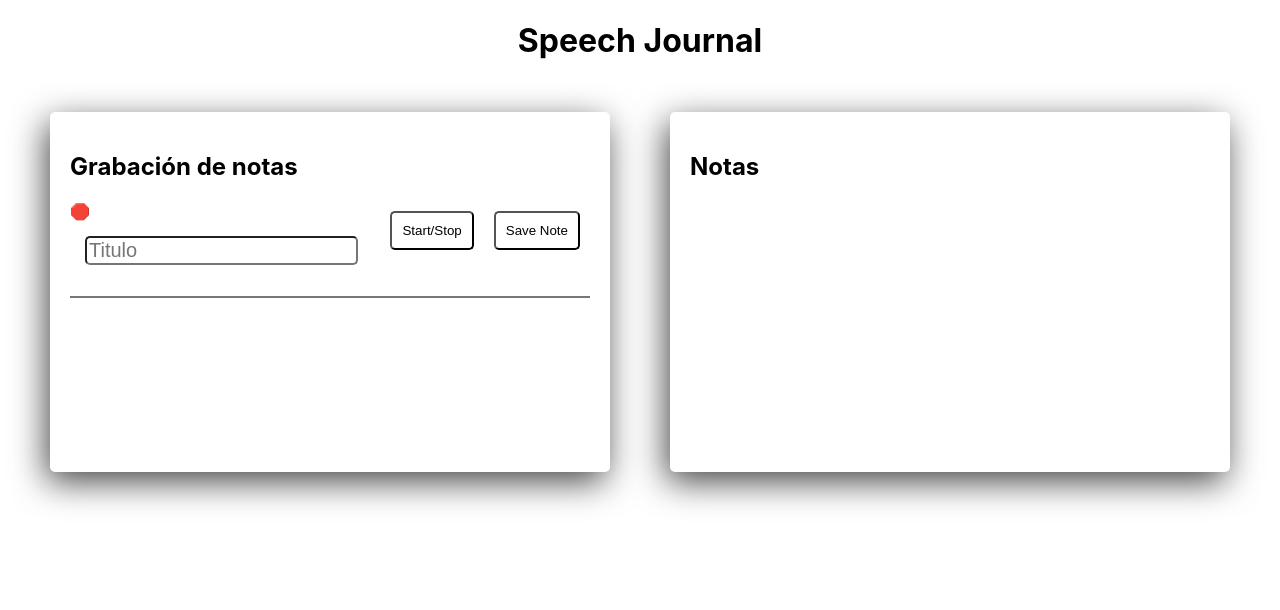
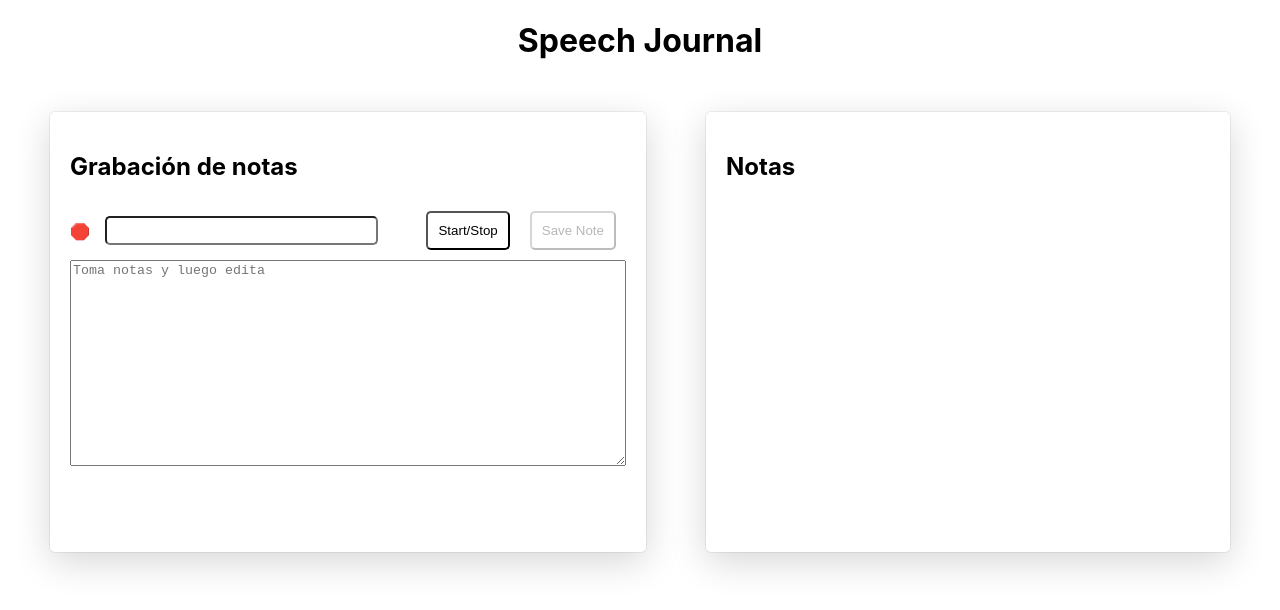
Before and after one commit to croko22/speech-journal, a React (Vite) app: page / in a window 1280 px wide. Shown: the top 610 px of the page. Built offline with nearby package versions, Linux system fonts and the light colour scheme.

Commit message:
Edit text area and btn delete

```diff
--- a/package.json
+++ b/package.json
@@ -10,7 +10,8 @@
   },
   "dependencies": {
     "react": "^18.2.0",
-    "react-dom": "^18.2.0"
+    "react-dom": "^18.2.0",
+    "uuid": "^8.3.2"
   },
   "devDependencies": {
     "@types/react": "^18.0.15",
--- a/src/App.css
+++ b/src/App.css
@@ -16,8 +16,8 @@ body {
 }
 
 .box {
-  box-shadow: -4px 10px 35px -1px rgba(0, 0, 0, 0.75);
-  min-height: 20rem;
+  box-shadow: rgba(0, 0, 0, 0.16) 0px 10px 36px 0px, rgba(0, 0, 0, 0.06) 0px 0px 0px 1px;
+  min-height: 25rem;
   margin: 30px;
   padding: 20px;
   border-radius: 5px;
@@ -31,12 +31,30 @@ button {
   background: transparent;
 }
 
+.btn-borrar{
+  float: right;
+  padding: 10px;
+  border-radius: 5px;
+  border: none;
+  background: #ff0000;
+  color: #fff;
+}
+
 input.title{
   font-size: 20px;
   border-radius: 5px;
   margin: 15px;
 }
 
-p{
-  border: 1px solid #777;
+textarea{
+  width: 550px;
+  height: 200px;
 }
+
+.note{
+  background-color: #eee;
+  padding: 1px 10px;
+  border-radius: 5px;
+  margin: 10px 0;
+  min-height: 150px;
+}
--- a/src/App.jsx
+++ b/src/App.jsx
@@ -1,4 +1,5 @@
 import React, { useState, useEffect } from 'react'
+import { v4 } from "uuid";
 import './App.css'
 
 //WebSpeechAPI
@@ -9,15 +10,22 @@ mic.interimResults = true
 mic.lang = 'es-ES'
 
 //Estructura de Nota
-const nota = {title: "",text: ""}
+const nota = {title: "",text: "",id:v4()}
 
 function App() {
   //YA FUNCIONA PERO AHORA FALTA SEPARAR EN COMPONENTS
-  //CREO QUE SERIA MEJOR SEPARAR EL TITULO DEL TEXTO
   const [isListening, setIsListening] = useState(false)
-  const [title,setTitle] = useState("")
   const [note, setNote] = useState(nota)
   const [savedNotes, setSavedNotes] = useState([])
+
+  //Cargar notas
+  useEffect(() => {
+		const tsavedNotes = JSON.parse(localStorage.getItem('notas'));
+		if (tsavedNotes) setSavedNotes(tsavedNotes);
+	},[]);
+  useEffect(() => {
+		localStorage.setItem('notas',JSON.stringify(savedNotes));
+	}, [savedNotes]);
 
   useEffect(() => {
     handleListen()
@@ -42,7 +50,11 @@ function App() {
         .map(result => result.transcript)
         .join('')
       console.log(transcript)
-      setNote({text:transcript})
+      let tmpNota = {
+        ...note,
+        text:transcript
+      }
+      setNote(tmpNota)
       mic.onerror = event => {
         console.log(event.error)
       }
@@ -50,18 +62,26 @@ function App() {
   }
 
   const handleSaveNote = () => {
-    let tmpNota = {
-      ...note,
-      title: title
-    }
-    setSavedNotes([...savedNotes, tmpNota])
+    const tmpNotas = [...savedNotes, note]
+    setSavedNotes(tmpNotas)
     setNote(nota)
     console.log(savedNotes)
   }
 
-  const handleChange = (e) => {
-    setTitle(e.target.value)
+  const handleChangeT = (e) => {
+    let tmpNota = {...note,title: e.target.value}
+    setNote(tmpNota)
   }
+
+  const handleChangeN = (e) => {
+    let tmpNota = {...note,text: e.target.value}
+    setNote(tmpNota)
+  }
+
+  const deleteNote = (id) => {
+		const newNotes = savedNotes.filter((note) => note.id !== id);
+		setSavedNotes(newNotes);
+	};
 
   return (
     <>
@@ -71,18 +91,21 @@ function App() {
         <div className="box">
           <h2>Grabación de notas</h2>
           {isListening ? <span>🎙️</span> : <span>🛑</span>}
-          <button onClick={handleSaveNote} disabled={!note}>Save Note</button>
+          <button onClick={handleSaveNote} disabled={!note.title||!note.text}>Save Note</button>
           <button onClick={() => setIsListening(prevState => !prevState)}>Start/Stop</button>
-          <input type="text" placeholder="Titulo" className='title' value={title} onChange={(e)=>handleChange(e)}/>
-          <p>{note.text}</p>
+          <input type="text" className='title' value={note.title} onChange={(e)=>handleChangeT(e)}/>
+          <textarea placeholder="Toma notas y luego edita" value={note.text} onChange={(e)=>handleChangeN(e)}></textarea>
         </div>
         {/* NOTAS */}
         <div className="box">
           <h2>Notas</h2>
           {savedNotes.map(n => (
-            <div key={n.index}>
-              <h3>{n.title}</h3>
+            <div key={n.id} className="note">
+              <h4>{n.title}</h4>
               <p>{n.text}</p>
+              {/* USAR ICONS */}
+              <button className='btn-borrar' onClick={()=>deleteNote(n.id)}>Borrar</button>
+              {/* <button >editar</button> */}
             </div>
           ))}
         </div>
```
Also changed, not shown: src/components/GrabarNota.jsx (added, +9 -0 lines), src/components/Notas.jsx (added, +9 -0 lines), 1 other file (tests, documents, lock files or other folders).
